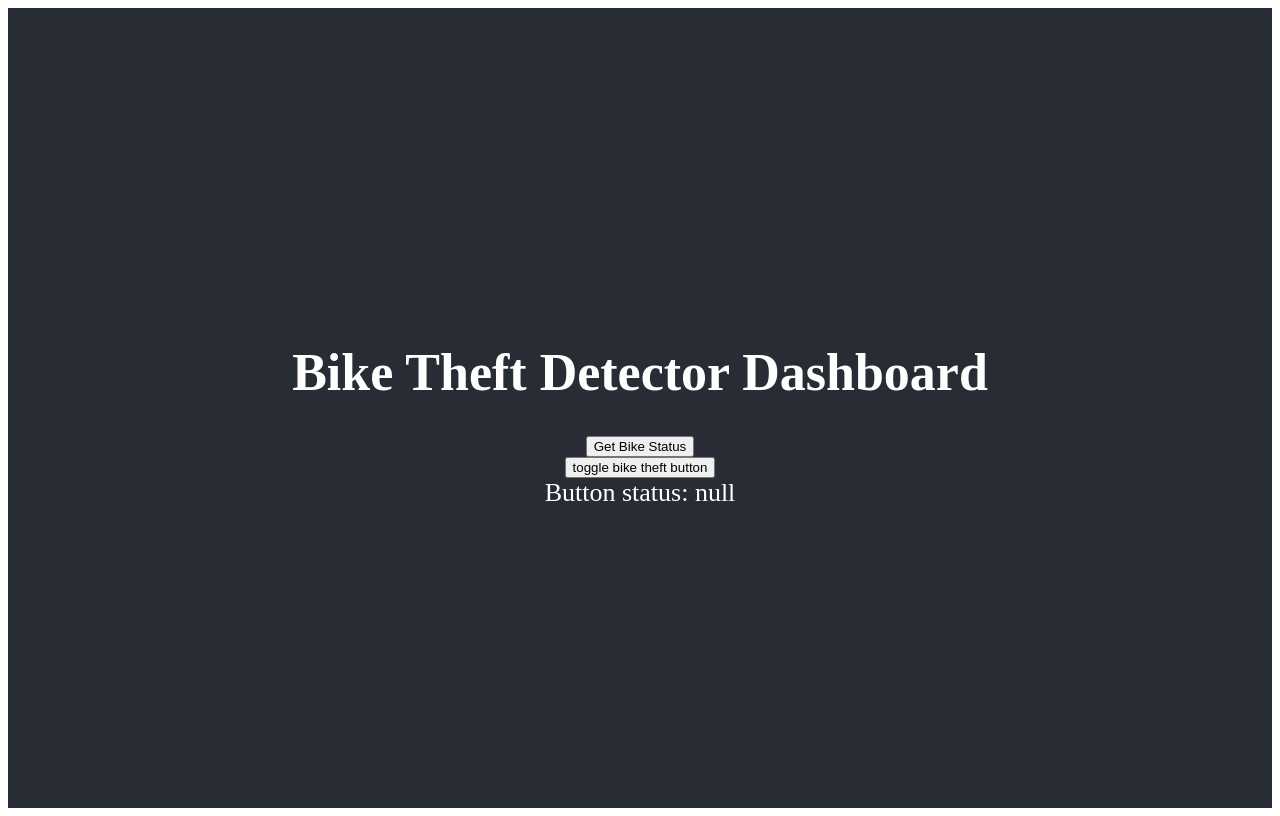
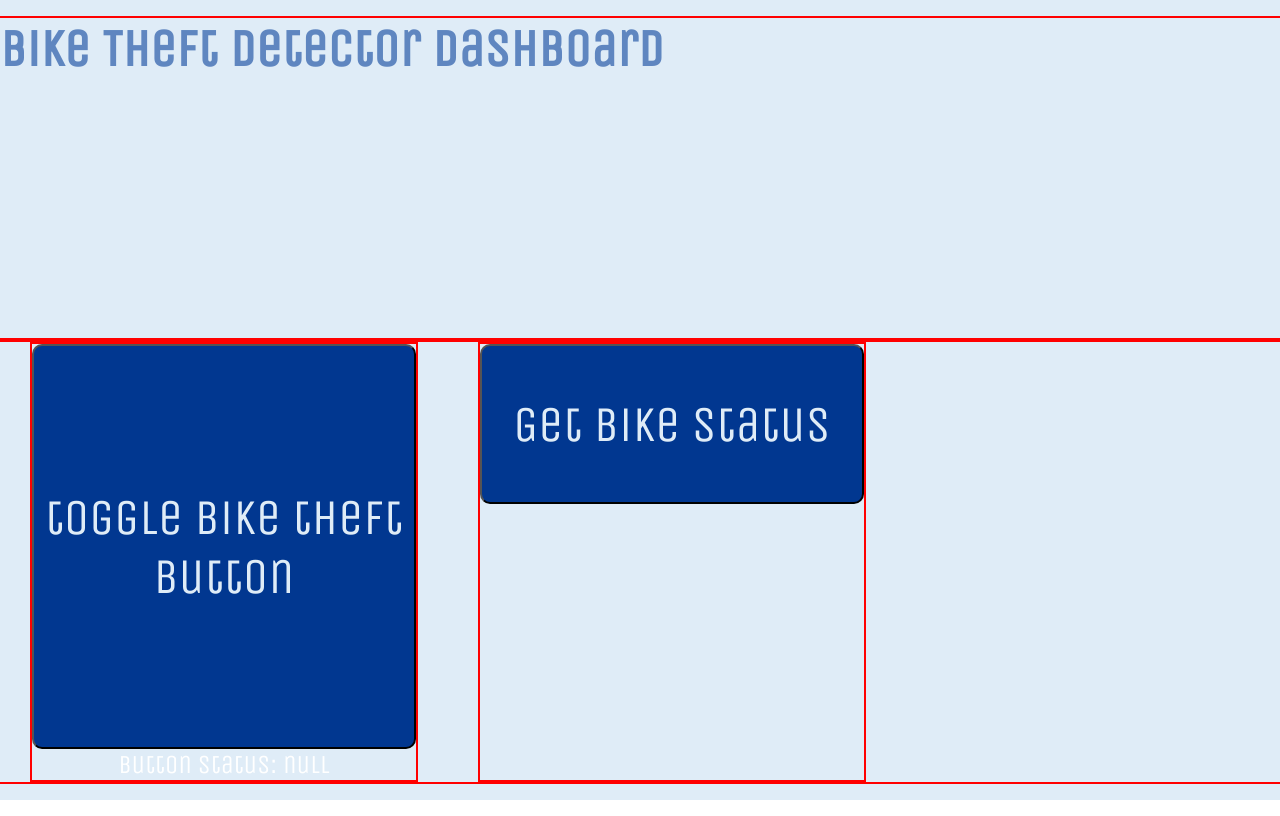
Before and after one commit to ayz122004/biketheft, a React (Create React App) app: page / in a window 1280 px wide. Built offline with nearby package versions, Linux system fonts and the light colour scheme.

Commit message:
add css styles

```diff
--- a/src/App.css
+++ b/src/App.css
@@ -1,9 +1,17 @@
+@import url('https://fonts.googleapis.com/css2?family=Unica+One&display=swap');
+
+*{
+  margin: 0px;
+  padding: 0px;
+}
+
 .App {
   text-align: center;
+  font-family: 'Unica One', cursive;
 }
 
 .App-header {
-  background-color: #282c34;
+  background-color: #dfecf7;
   min-height: 100vh;
   display: flex;
   flex-direction: column;
@@ -16,3 +24,52 @@
 .App-link {
   color: #61dafb;
 }
+
+
+button{
+  display: block;
+  border-radius: 10px;
+  height: 20vh;
+  background-color: #013790;
+  color: #dfecf7;
+  font-size: 50px;
+  font-family: 'Unica One', cursive;
+  transition: all ease-in-out 0.4s;
+}
+
+button:hover{
+  background-color: #dfecf7;
+  color: #013790;
+}
+
+h1{
+  color: #5f86c0;
+  display: block;
+  width: 100%;
+  height: 40vh;
+  border: 2px solid red;
+  text-align: left;
+}
+
+.buttons{
+  height: 55vh;
+  border: 2px solid red;
+  width: 100%;
+  display: flex;
+  flex-direction: row;
+}
+
+.but{
+  display: flex;
+  flex-direction: column;
+  border: 2px solid red;
+  margin-left: 30px;
+  margin-right: 30px;
+  width: 30%;
+}
+
+.button1{
+  height: 100%;
+  padding: 10px;
+  width: 100%;
+}
--- a/src/App.js
+++ b/src/App.js
@@ -30,7 +30,9 @@ function App() {
         )
         .then((response) => {
           console.log(response);
-          setBikeTheftButton(response.data.value);
+          setBikeTheftButton("In Use");
+          document.getElementById("button1").innerHTML = bikeTheftButton;
+
         });
     } else if (buttonStatus === "ON") {
       axios
@@ -42,7 +44,8 @@ function App() {
         )
         .then((response) => {
           console.log(response);
-          setBikeTheftButton(response.data.value);
+          setBikeTheftButton("Locked");
+          document.getElementById("button1").innerHTML = bikeTheftButton;
         });
     }
   }
@@ -60,11 +63,21 @@ function App() {
   return (
     <div className="App">
       <header className="App-header">
-        <h1>Bike Theft Detector Dashboard</h1>
-        <button onClick={getBikeStatus}>Get Bike Status</button>
-        {bikeStatus}
-        <button onClick={getBikeTheftButton}>toggle bike theft button</button>
-        {"Button status: " + bikeTheftButton}
+
+          <h1>Bike Theft Detector Dashboard</h1>
+
+          <div class="buttons">
+            <div class="but">
+          <button id="button1" class="button1" onClick={getBikeTheftButton}>toggle bike theft button</button>
+          {"Button status: " + bikeTheftButton}
+          </div>
+
+          <div class="but">
+          <button class="button2" onClick={getBikeStatus}>Get Bike Status</button>
+          {bikeStatus}
+          </div>
+          </div>
+
       </header>
     </div>
   );
```
Also changed, not shown: src/bike.jpeg (added).
